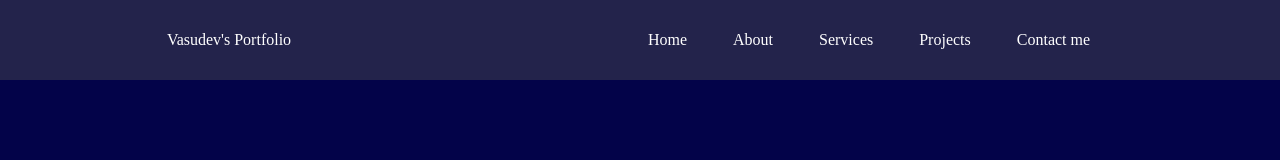
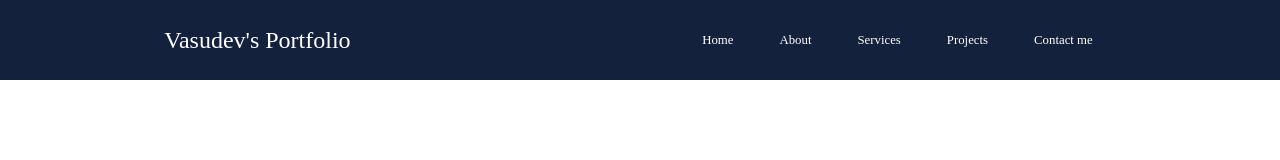
Before and after one commit to Vasudevshetty/WebDev, a plain HTML site: page Portfolio website/index.html in a window 1280 px wide. Drawn offline with Linux system fonts and the light colour scheme.

Commit message:
modified

```diff
--- a/Portfolio website/index.html
+++ b/Portfolio website/index.html
@@ -5,7 +5,7 @@
     <meta charset="UTF-8">
     <meta name="viewport" content="width=device-width, initial-scale=1.0">
     <title>Vasudev Portfolio</title>
-    <link rel="stylesheet" href="style.css">
+    <link rel="stylesheet" href="/Portfolio website/style.css">
     <link rel="preconnect" href="https://fonts.googleapis.com">
     <link rel="preconnect" href="https://fonts.gstatic.com" crossorigin>
     <link href="https://fonts.googleapis.com/css2?family=Poppins:wght@400;600;700&display=swap" rel="stylesheet">
--- a/Portfolio website/style.css
+++ b/Portfolio website/style.css
@@ -4,7 +4,7 @@
 }
 
 body{
-    background : rgb(3, 3, 73);
+    background : white;
     color : white;
     font-family: 'Poppins' sans-serif;
 }
@@ -14,7 +14,7 @@ nav{
     align-items: center;
     justify-content: space-around;
     height: 80px;
-    background-color: rgb(35, 35, 75);
+    background-color: #14213d;
 }
 
 nav ul{
@@ -27,6 +27,10 @@ nav ul li{
     margin : 0 23px;
 }
 
-.first{
+.left{
+    font-size: 1.5rem;
+}
 
+.right{
+    font-size : 0.8rem;
 }
```
